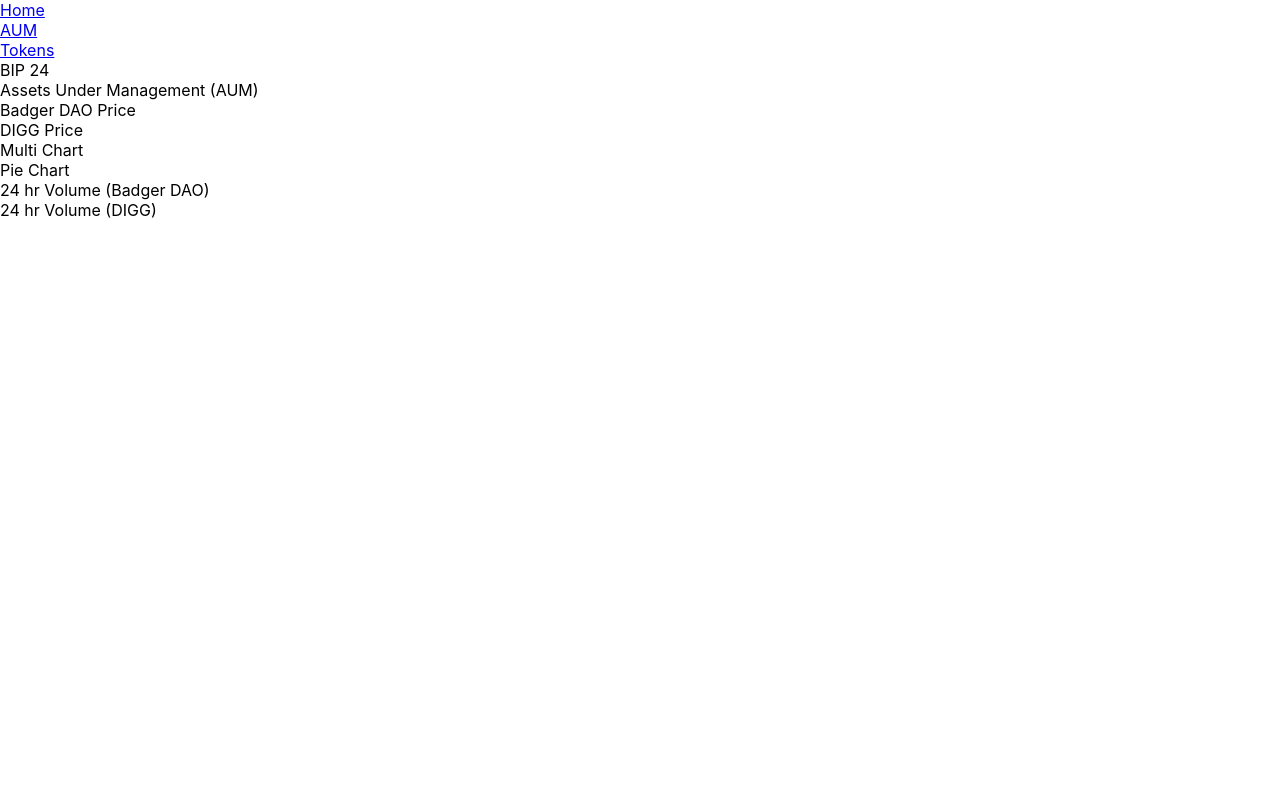
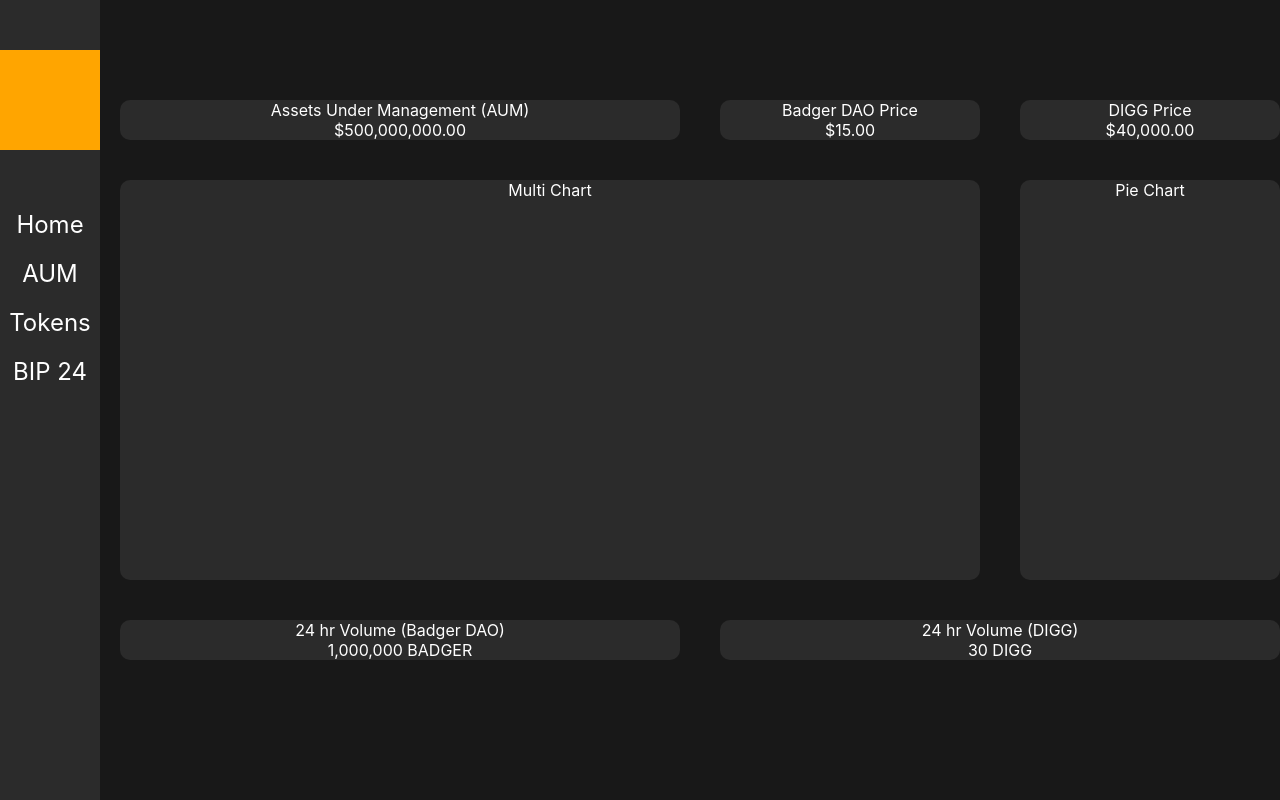
Before and after one commit to mcbunnylau/boost_analytics_dashboard, a React (Create React App) app: page /Home in a window 1280 px wide. Built offline with nearby package versions, Linux system fonts and the light colour scheme.

Commit message:
feat: css module added

```diff
--- a/package.json
+++ b/package.json
@@ -10,6 +10,7 @@
     "react-dom": "^17.0.2",
     "react-router-dom": "^5.3.0",
     "react-scripts": "4.0.3",
+    "react-vis": "^1.11.7",
     "web-vitals": "^1.0.1"
   },
   "scripts": {
--- a/src/App.js
+++ b/src/App.js
@@ -9,6 +9,15 @@
 
 function App() {
   return (
+    <div
+      style={{
+        backgroundColor: "#181818",
+        color: "white",
+        display: "flex",
+        flexDirection: "row",
+        height: "100vh",
+      }}
+    >
       <Router>
         <Sidebar />
         <Switch>
@@ -23,6 +32,7 @@
           </Route>
         </Switch>
       </Router>
+    </div>
   );
 }
 
--- a/src/components/Sidebar.js
+++ b/src/components/Sidebar.js
@@ -3,19 +3,37 @@
 
 const Sidebar = () => {
   return (
-    <div>
-      <div className="badger-logo"></div>
-      <div className="nav">
-        <div className="nav-item">
-          <Link to="/Home">Home</Link>
+    <div style={{ backgroundColor: "#2B2B2B", width: 200 }}>
+      <div
+        className="badger-logo"
+        style={{
+          width: 100,
+          height: 100,
+          backgroundColor: "orange",
+          margin: "auto",
+          marginTop: 50,
+          marginBottom: 50,
+        }}
+      ></div>
+      <div className="nav" style={{ textAlign: "center", fontSize: 24 }}>
+        <div className="nav-item" style={{ paddingTop: 10, paddingBottom: 10 }}>
+          <Link to="/Home" style={{ textDecoration: "none", color: "white" }}>
+            Home
+          </Link>
         </div>
-        <div className="nav-item">
-          <Link to="/AUM">AUM</Link>
+        <div className="nav-item" style={{ paddingTop: 10, paddingBottom: 10 }}>
+          <Link to="/AUM" style={{ textDecoration: "none", color: "white" }}>
+            AUM
+          </Link>
         </div>
-        <div className="nav-item">
-          <Link to="/Tokens">Tokens</Link>
+        <div className="nav-item" style={{ paddingTop: 10, paddingBottom: 10 }}>
+          <Link to="/Tokens" style={{ textDecoration: "none", color: "white" }}>
+            Tokens
+          </Link>
         </div>
-        <div className="nav-item">BIP 24</div>
+        <div className="nav-item" style={{ paddingTop: 10, paddingBottom: 10 }}>
+          BIP 24
+        </div>
       </div>
     </div>
   );
--- a/src/pages/Home.js
+++ b/src/pages/Home.js
@@ -1,18 +1,42 @@
+import styles from "./Home.module.css";
+
 const Home = () => {
   return (
-    <div>
-      <div>
-        <div>Assets Under Management (AUM)</div>
-        <div>Badger DAO Price</div>
-        <div>DIGG Price</div>
+    <div className={styles.content}>
+      <div className={styles.column}>
+        <div className={[styles.wrapper, styles.row6].join(" ")}>
+          <div className={[styles.title].join(" ")}>
+            Assets Under Management (AUM)
+          </div>
+          <div>$500,000,000.00</div>
+        </div>
+        <div className={[styles.wrapper, styles.row3].join(" ")}>
+          <div>Badger DAO Price</div>
+          <div>$15.00</div>
+        </div>
+        <div className={[styles.wrapper, styles.row3].join(" ")}>
+          <div>DIGG Price</div>
+          <div>$40,000.00</div>
+        </div>
       </div>
-      <div>
-        <div>Multi Chart</div>
-        <div>Pie Chart</div>
+      <div className={styles.column}>
+        <div
+          className={[styles.wrapper, styles.row9].join(" ")}
+          style={{ height: 400 }}
+        >
+          Multi Chart
+        </div>
+        <div className={[styles.wrapper, styles.row3].join(" ")}>Pie Chart</div>
       </div>
-      <div>
-        <div>24 hr Volume (Badger DAO)</div>
-        <div>24 hr Volume (DIGG)</div>
+      <div className={styles.column}>
+        <div className={[styles.wrapper, styles.row6].join(" ")}>
+          <div>24 hr Volume (Badger DAO)</div>
+          <div>1,000,000 BADGER</div>
+        </div>
+        <div className={[styles.wrapper, styles.row6].join(" ")}>
+          <div>24 hr Volume (DIGG)</div>
+          <div>30 DIGG</div>
+        </div>
       </div>
     </div>
   );
--- /dev/null
+++ b/src/pages/Home.module.css
@@ -0,0 +1,35 @@
+.wrapper {
+  border-radius: 10px;
+  background-color: #2b2b2b;
+}
+
+.content {
+  margin: 100px auto;
+  text-align: center;
+}
+
+.column {
+  display: flex;
+  flex-direction: row;
+  margin-bottom: 40px;
+}
+
+.row3 {
+  margin: 0 20px;
+  width: calc(100px * 3 - 40px);
+}
+
+.row6 {
+  margin: 0 20px;
+  width: calc(100px * 6 - 40px);
+}
+
+.row9 {
+  margin: 0 20px;
+  width: calc(100px * 9 - 40px);
+}
+
+.row12 {
+  margin: 0 20px;
+  width: calc(100px * 12 - 40px);
+}
```
Also changed, not shown: 1 other file (tests, documents, lock files or other folders). Lines whose indentation alone changed are shown as unchanged.
